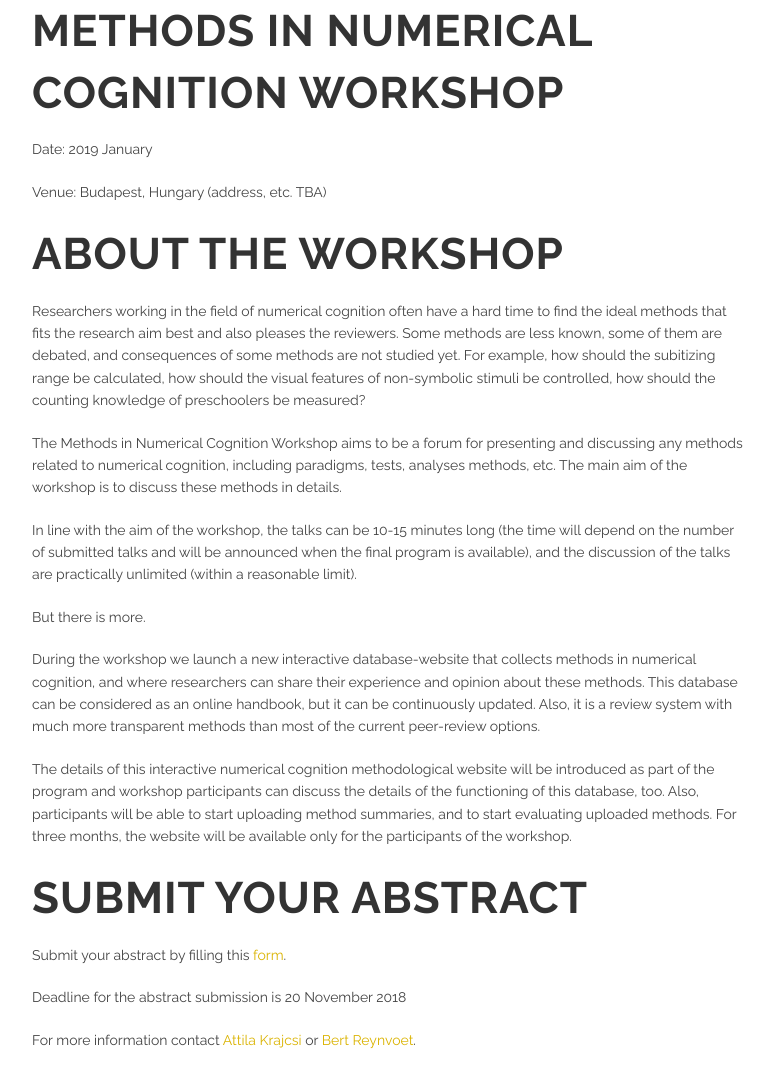
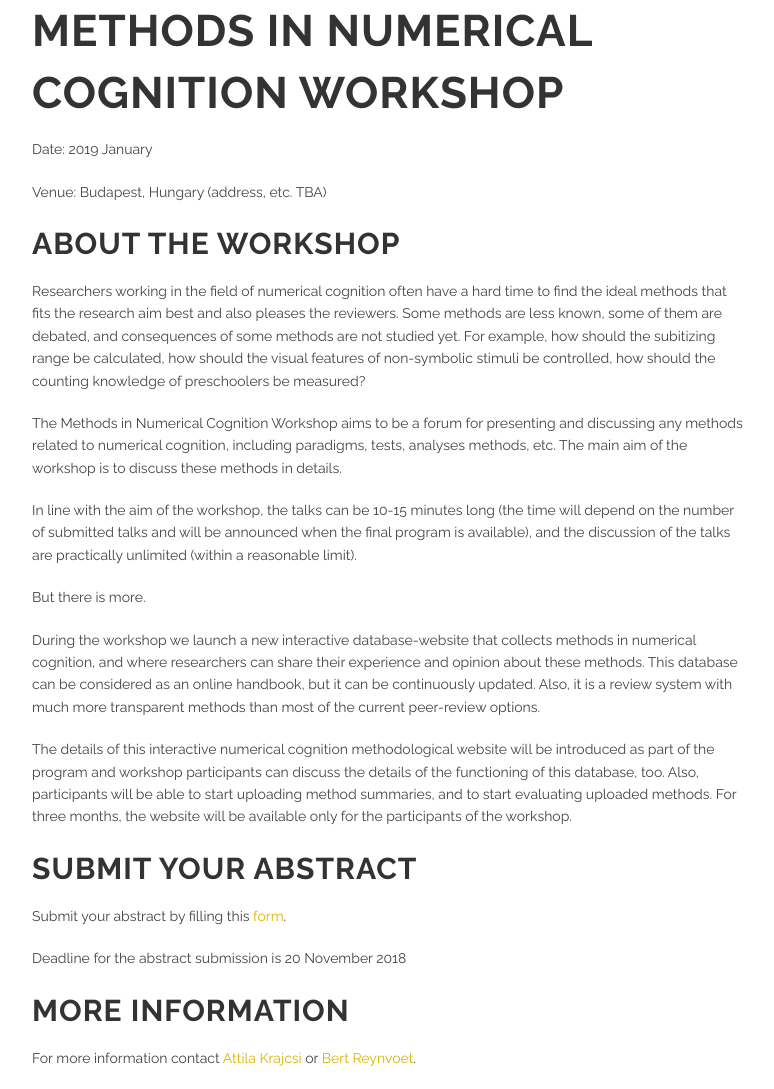
Before and after one commit to theNumberWorks/numberworks_website, a Jekyll site: the page built from numerical_cognition_methods_workshop.md, in a window 1280 px wide. Shown: the whole page, without its empty margins (63-837 px from the left). Built offline with Jekyll 4.4.1, drawn with Linux system fonts in a browser that asks for light colours.

Commit message:
refine workshop

```diff
--- a/numerical_cognition_methods_workshop.md
+++ b/numerical_cognition_methods_workshop.md
@@ -9,7 +9,7 @@ Date: 2019 January
 
 Venue: Budapest, Hungary (address, etc. TBA)
 
-# About the workshop
+## About the workshop
 Researchers working in the field of numerical cognition often have a hard time to find the ideal methods that fits the research aim best and also pleases the reviewers. Some methods are less known, some of them are debated, and consequences of some methods are not studied yet. For example, how should the subitizing range be calculated, how should the visual features of non-symbolic stimuli be controlled, how should the counting knowledge of preschoolers be measured?
 
 The Methods in Numerical Cognition Workshop aims to be a forum for presenting and discussing any methods related to numerical cognition, including paradigms, tests, analyses methods, etc. The main aim of the workshop is to discuss these methods in details.
@@ -22,9 +22,11 @@ During the workshop we launch a new interactive database-website that collects m
 
 The details of this interactive numerical cognition methodological website will be introduced as part of the program and workshop participants can discuss the details of the functioning of this database, too. Also, participants will be able to start uploading method summaries, and to start evaluating uploaded methods. For three months, the website will be available only for the participants of the workshop.
 
-# Submit your abstract
+## Submit your abstract
 Submit your abstract by filling this [form](https://goo.gl/forms/iSsmlsIYAokIVl8o2).
 
 Deadline for the abstract submission is 20 November 2018
 
+## More information
+
 For more information contact [Attila Krajcsi](krajcsi@gmail.com) or [Bert Reynvoet](bert.reynvoet@kuleuven.be).
```
